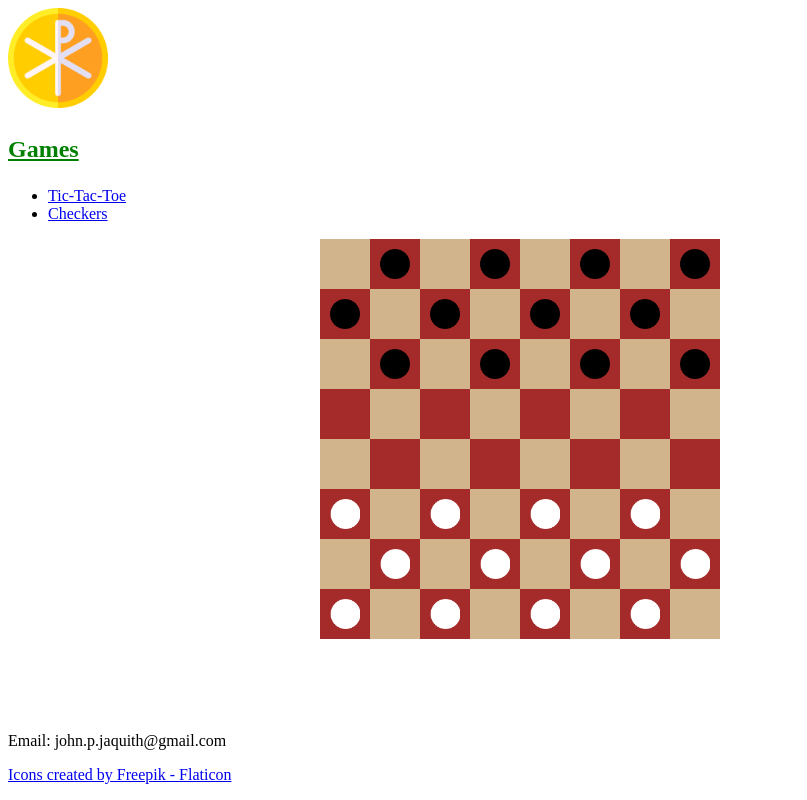
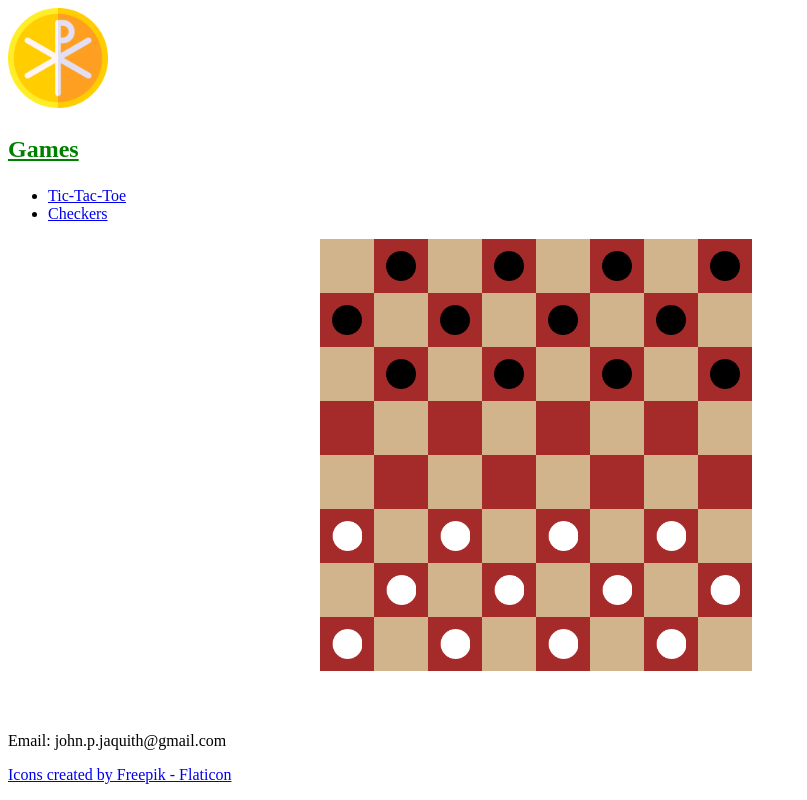
Before and after one commit to Japesjake/JP, a SvelteKit app: page /games/checkers in a window 1280 px wide. Shown: the whole page, without its empty margins (0-807 px from the left). Built offline with nearby package versions, Linux system fonts and the light colour scheme.

Commit message:
Simplify selected logic

```diff
--- a/src/lib/checkers/stores.js
+++ b/src/lib/checkers/stores.js
@@ -12,11 +12,12 @@ data.subscribe((value) => {
     }
 })
 
-export let globals = {selected: false, turn: 'white'};
-initialValue = browser ? JSON.parse(localStorage.getItem('globals')) ?? globals : globals;
-globals = writable(initialValue)
-globals.subscribe((value) => {
-    if (browser) {
-        localStorage.setItem('globals', JSON.stringify(value))
-    }
-})
+export let selected = null;
+
+initialValue = browser ? JSON.parse(localStorage.getItem('selected')) ?? selected : selected;
+selected = writable(initialValue)
+if (browser) {
+    selected.subscribe((value) => {
+        localStorage.setItem('selected', JSON.stringify(value))
+    })
+}
--- a/src/routes/games/checkers/Tile.svelte
+++ b/src/routes/games/checkers/Tile.svelte
@@ -3,32 +3,28 @@
     export let y;
     import whitePiece from '$lib/assets/white-circle.png'
     import blackPiece from '$lib/assets/black-circle.png'
-    import { data, globals } from '/src/lib/checkers/stores.js'
+    import { data, selected } from '/src/lib/checkers/stores.js'
     let tile = $data[x][y]
-    // import click from '$lib/checkers/click.js'
+
+    $: isSelected = $selected && $selected[0] === x && $selected[1] === y;
 
     function click () {
-        if ($data[x][y]['selected']) {
-            $data[x][y]['selected'] = false
-            $globals['selected'] = false;
-        } else if (!$data[x][y]['selected'] && !$globals['selected']) {
-            $data[x][y]['selected'] = true;
-            $globals['selected'] = true;
-        // } else if (!$data[x][y]['selected'] && $selected) {
-        //     pass
-        // }
+        if (isSelected) {
+            $selected = null;
+        } else {
+            $selected = [x, y];
         }
     }
 </script>
-    <href on:click={() => click()}>
-        <div style='background-color: {tile['color']}; height: 50px; width: 50px;' class:selected={$data[x][y]['selected']}>
+    <a href on:click={() => click()}>
+        <div style='background-color: {tile['color']}; height: 50px; width: 50px;' class:selected={isSelected}>
             {#if tile['piece'] == 'black'}
                 <img src={blackPiece}>
             {:else if tile['piece'] == 'white'}
                 <img src={whitePiece}>
             {/if}
         </div>
-    </href>
+    </a>
 
 
 
@@ -39,8 +35,13 @@
         height: 30px;
         padding: 10px;
     }
+
+    div {
+        border: 2px solid transparent;
+    }
+
+
     .selected {
         border: 2px solid yellow;
-        box-sizing: border-box;
     }
 </style>
```
